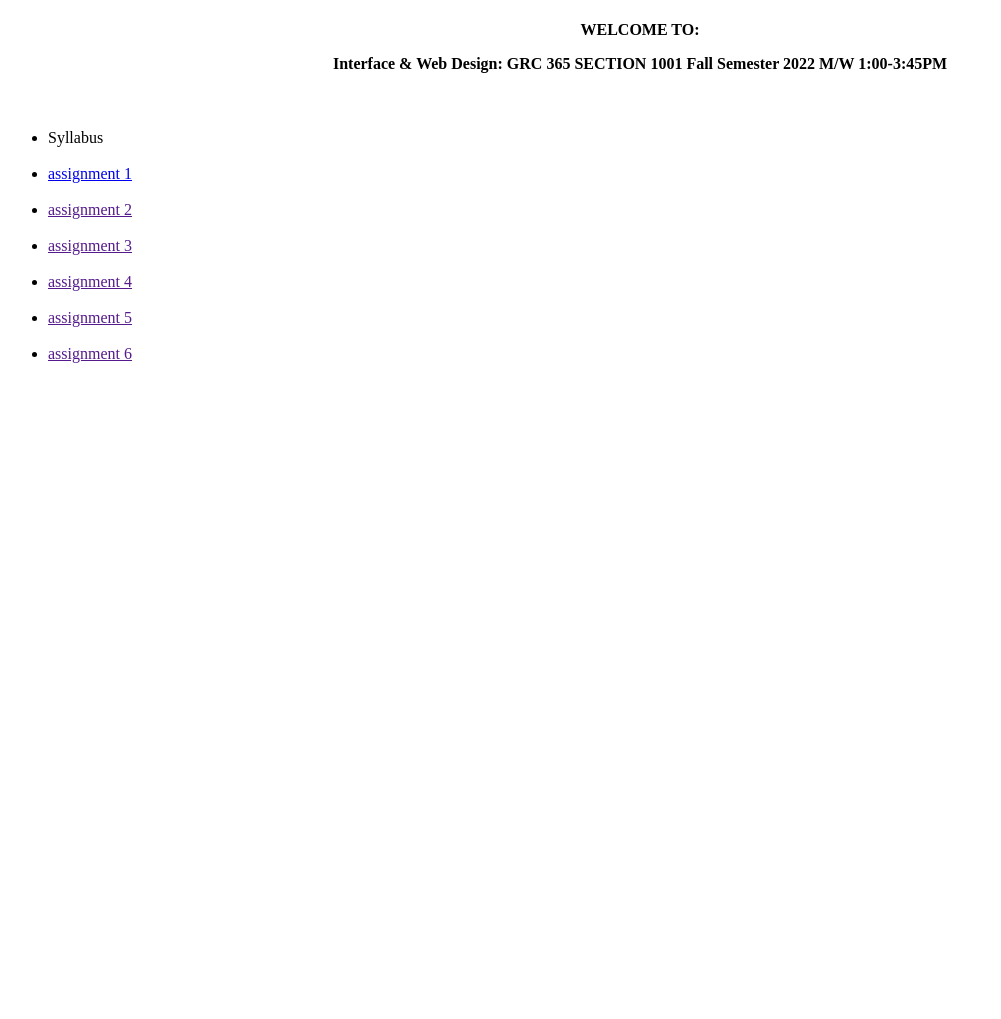
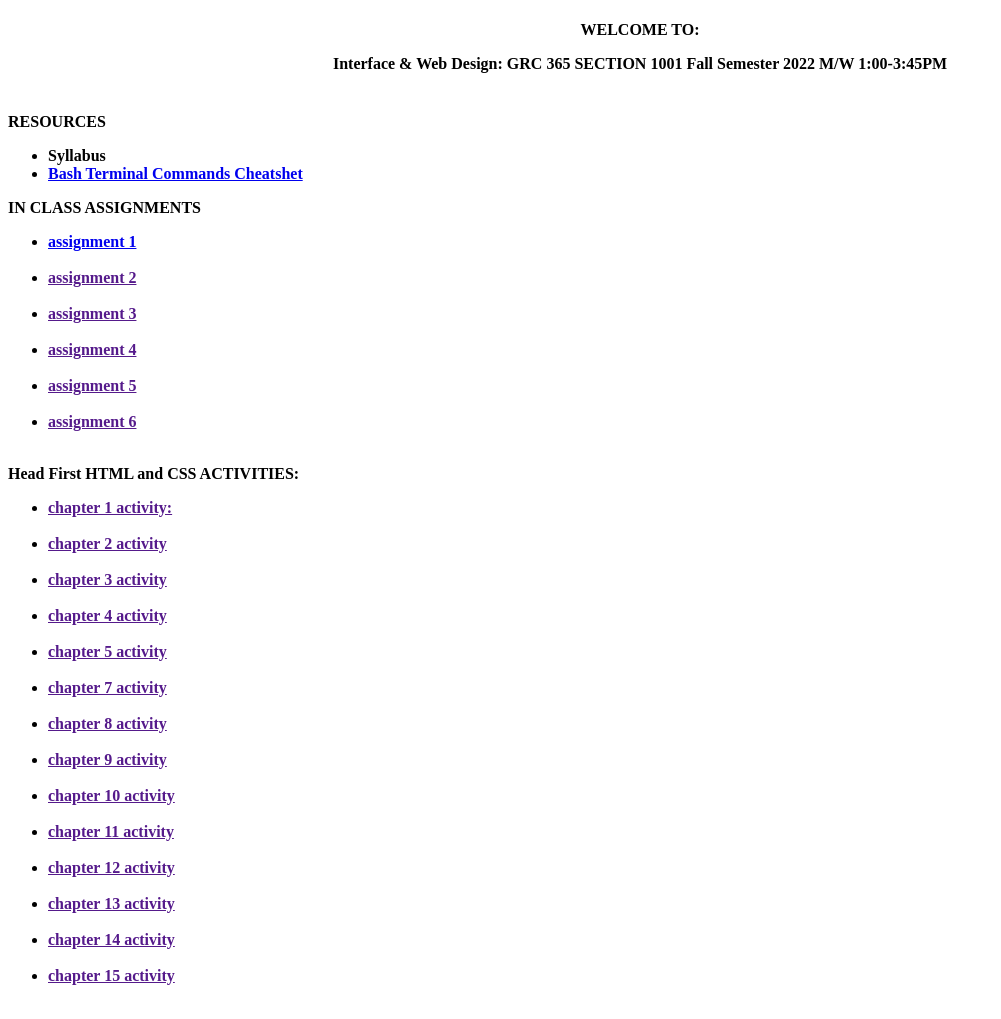
Before and after one commit to kaibili01/UNR_GRC_365, a plain HTML site: page index.html in a window 1280 px wide. Shown: the whole page, without its empty margins (0-1001 px from the left). Before the commit the page ends 800 px from the top, so only its background shows below. Drawn offline with Linux system fonts and the light colour scheme.

Commit message:
New bashterms file and some updates on the index

```diff
--- /dev/null
+++ b/bashterms.html
@@ -0,0 +1,61 @@
+<!DOCTYPE html>
+<!--[if lt IE 7]>      <html class="no-js lt-ie9 lt-ie8 lt-ie7"> <![endif]-->
+<!--[if IE 7]>         <html class="no-js lt-ie9 lt-ie8"> <![endif]-->
+<!--[if IE 8]>         <html class="no-js lt-ie9"> <![endif]-->
+<!--[if gt IE 8]>      <html class="no-js"> <!--<![endif]-->
+<html>
+    <head>
+        <meta charset="utf-8">
+        <meta http-equiv="X-UA-Compatible" content="IE=edge">
+        <title>Bash Terminal Cheat Sheet</title>
+        <meta name="description" content="">
+        <meta name="viewport" content="width=device-width, initial-scale=1">
+        <link rel="stylesheet" href="">
+    </head>
+    <body>
+
+        <h3 style = "text-align: center;">Bash / Terminal Commands</h3>
+
+<h4>These are the basic commands for navigating directories in a Terminal or Git Bash window</h4>
+
+<ul>
+    <li>Moving in directories or Change Directory: cd</li>
+    <li>Change to Home Directory: cd ~ </li>
+    <li>Move to One Directory Up: cd ..</li>
+    <li>View Folders and Files in the Directory: ls</li>
+    <li>Show the current Directory: pwd </li>
+    <li>Autocomplete a File Name in the Current Directory: Press `tab` key once to autocomplete once you have typed a unique portion of a file name.  </li>
+  </ul>
+
+ <h4>File Manipulations</h4>
+ <ul>
+    <li>Make New File: touch 'name of file to create'</li>
+    <li>Make New Folder: mkdir 'name of directory to create'</li>
+    <li>Delete file: rm 'name of file to remove'</li>
+    <li>Delete folder: rm -r 'name of directory to remove'</li>
+    <li>Copying File: cp 'filename1' 'filename2'</li>
+    <li>Move/Rename File: mv 'filename1' 'filename2' </li>
+ </ul>
+
+ <h4>Mac Only</h4>
+ <ul>
+    <li>Open file or folder (Mac only): open 'name of file'</li>
+    <li>Open all files and folder in current directory (Mac only): open .</li>
+    </ul>
+
+    <h4>PC Only</h4>
+<ul>
+    <li>Open file or folder (PC only): explorer 'name of file' </li>
+    <li>Open all files and folder in current directory (PC Only): explorer .</li>
+</ul>
+
+
+
+
+        <!--[if lt IE 7]>
+            <p class="browsehappy">You are using an <strong>outdated</strong> browser. Please <a href="#">upgrade your browser</a> to improve your experience.</p>
+        <![endif]-->
+
+        <script src="" async defer></script>
+    </body>
+</html>
--- a/index.html
+++ b/index.html
@@ -11,8 +11,17 @@
     <h4 style = "text-align: center;"><b>WELCOME TO:</b> <br>
         <P>Interface & Web Design: GRC 365 SECTION 1001
             Fall Semester 2022 M/W 1:00-3:45PM</h4></P><br>
+
+            <b>RESOURCES<br>
+            <ul>
+                <li>Syllabus</li>
+                <li><a href="bashterms.html">Bash Terminal Commands Cheatshet</a></li>
+            </ul>
+
+
+
+            <b>IN CLASS ASSIGNMENTS<br>
         <ul>
-            <li>Syllabus</li><br>
             <li><a href="assigment_1.html">assignment 1</a></li><br>
             <li><a href="">assignment 2</a></li><br>
             <li><a href="">assignment 3</a></li><br>
@@ -21,6 +30,27 @@
             <li><a href="">assignment 6</a></li><br>
 
         </ul>
+            <b>Head First HTML and CSS ACTIVITIES:<br>
+        <ul>
+
+            <li><a href="">chapter 1 activity: </a></li><br>
+            <li><a href="">chapter 2 activity</a></li><br>
+            <li><a href="">chapter 3 activity</a></li><br>
+            <li><a href="">chapter 4 activity</a></li><br>
+            <li><a href="">chapter 5 activity</a></li><br>
+            <li><a href="">chapter 7 activity</a></li><br>
+            <li><a href="">chapter 8 activity</a></li><br>
+            <li><a href="">chapter 9 activity</a></li><br>
+            <li><a href="">chapter 10 activity</a></li><br>
+            <li><a href="">chapter 11 activity</a></li><br>
+            <li><a href="">chapter 12 activity</a></li><br>
+            <li><a href="">chapter 13 activity</a></li><br>
+            <li><a href="">chapter 14 activity</a></li><br>
+            <li><a href="">chapter 15 activity</a></li><br>
+
+
+
+        </ul>
 
 </body>
 </html>
```
Also changed, not shown: assignment_1.html (renamed from assigment_1.html).
